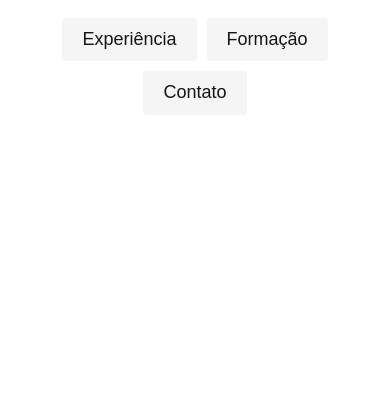
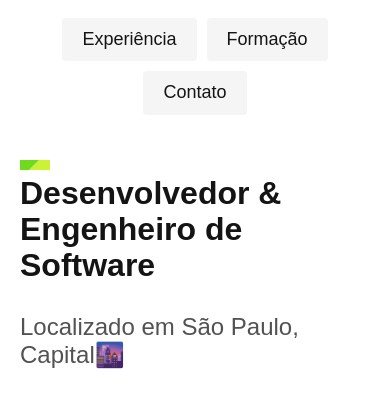
Before and after one commit to micheldutralepine/Portifolio, a plain HTML site: page index.html in a window 390 px wide. Shown: the part 114-522 px from the top of the page. Drawn offline with Linux system fonts and the light colour scheme.

Commit message:
adicionando introducao responsivel

```diff
--- a/index.html
+++ b/index.html
@@ -26,6 +26,15 @@
     </nav>
   </header>
 
+  <main class="introducao">
+    <img src="./img/IMG_20221022_234028.jpg" alt="Foto">
+    <div>
+      <h1>Desenvolvedor & <br>
+        Engenheiro de Software</h1>
+      <p>Localizado em São Paulo, Capital🌆</p>
+    </div>
+  </main>
+
 
 
 
--- /dev/null
+++ b/introducao.css
@@ -0,0 +1,66 @@
+.introducao {
+  max-width: 1200px;
+  padding: 40px 20px;
+  margin: 0 auto;
+  display: grid;
+  grid-template-columns: 1fr 2fr;
+  gap: 100px;
+  align-items: center;
+}
+
+.introducao h1 {
+  font-size: 4.5rem;
+  line-height: 1.125;
+  margin-bottom: 30px;
+  position: relative;
+}
+
+.introducao h1::before {
+  content: "";
+  display: block;
+  width: 130px;
+  height: 100px;
+  background: url("./img/detalhe.svg") no-repeat center;
+  position: absolute;
+  top: -15px;
+  left: -40px;
+  z-index: -1;
+}
+
+.introducao p {
+  font-size: 1.5rem;
+  color: #525252;
+}
+
+@media (max-width: 1000px) {
+  .introducao h1 {
+    font-size: 3rem;
+  }
+}
+
+@media (max-width: 800px) {
+  .introducao {
+    grid-template-columns: 1fr 1fr;
+    gap: 40px;
+  }
+
+  .introducao h1 {
+    font-size: 2rem;
+  }
+
+  .introducao h1::before {
+    width: 30px;
+    height: 10px;
+    left: 0;
+  }
+}
+
+@media (max-width: 400px) {
+  .introducao {
+    grid-template-columns: 1fr;
+  }
+
+  .introducao img {
+    display: none;
+  }
+}
--- a/style.css
+++ b/style.css
@@ -1,2 +1,3 @@
 @import "./global.css";
 @import "./header.css";
+@import "./introducao.css";
```
Also changed, not shown: img/cursos.svg (added), img/detalhe.svg (added), img/idiomas.svg (added), img/marca.svg (added), img/perfil.jpg (added).
